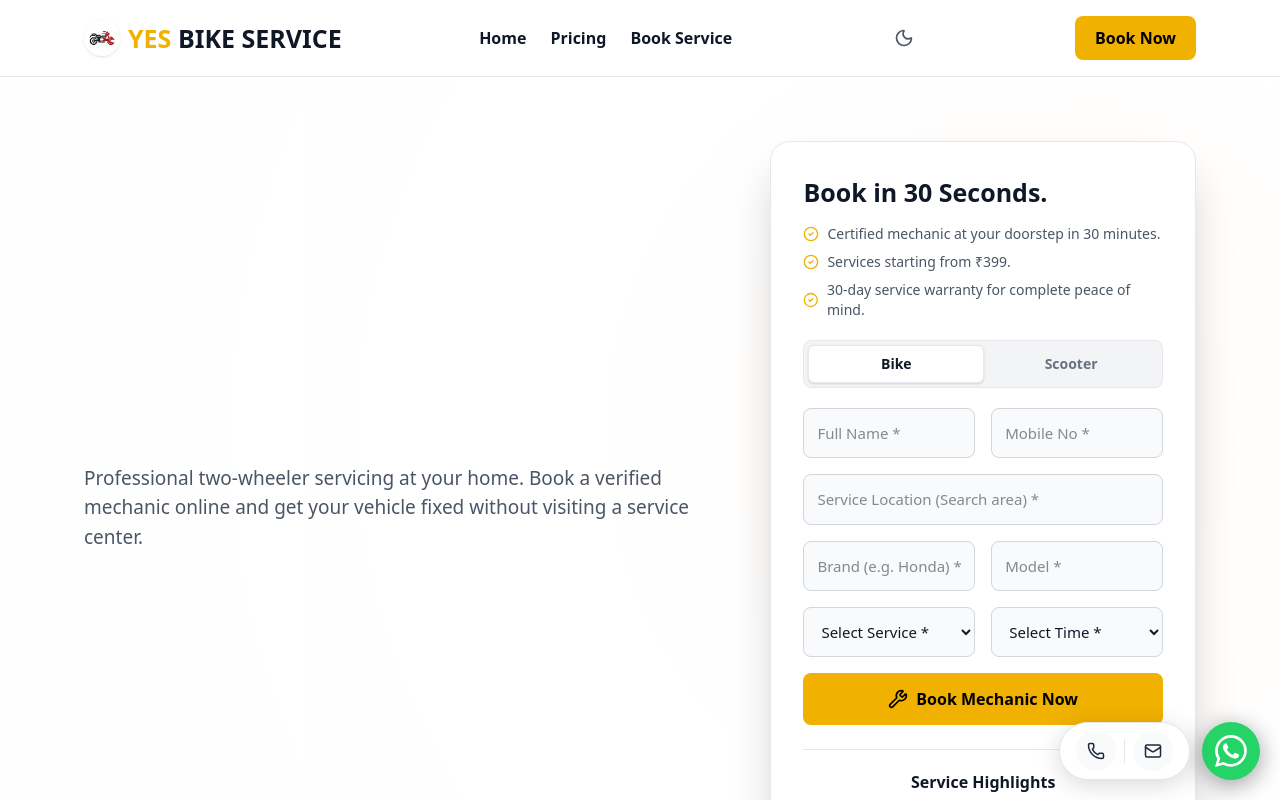
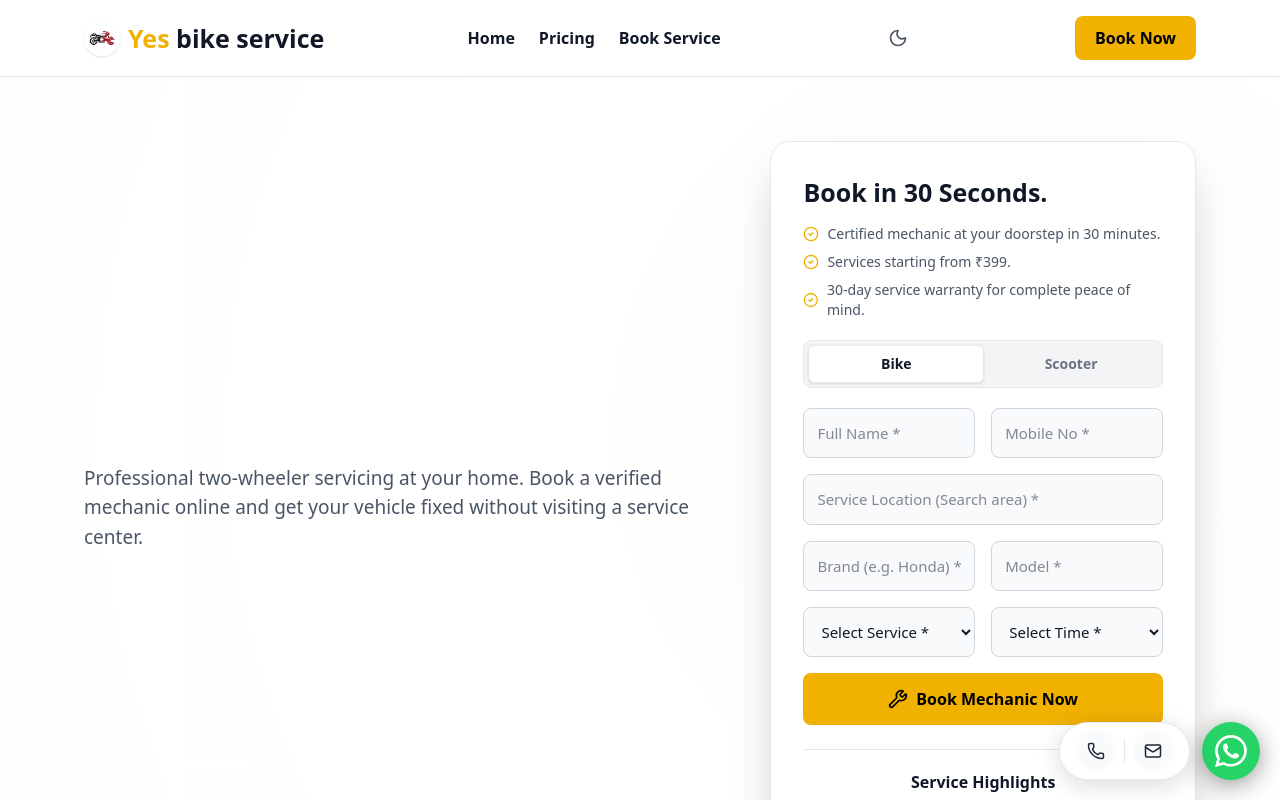
Before and after one commit to bikeservice134-wq/Yes-bike-repair-, a React (Vite) app: page / in a window 1280 px wide. Shown: the top 800 px of the page. Built offline with nearby package versions, Linux system fonts and the light colour scheme.

Commit message:
style: update brand casing to "Yes bike service"

```diff
--- a/index.html
+++ b/index.html
@@ -3,9 +3,9 @@
   <head>
     <meta charset="UTF-8" />
     <meta name="viewport" content="width=device-width, initial-scale=1.0" />
-    <title>Yes Bike Service</title>
+    <title>Yes bike service</title>
     <meta name="description" content="Expert doorstep bike service and mechanic on call." />
-    <meta property="og:title" content="Yes Bike Service" />
+    <meta property="og:title" content="Yes bike service" />
     <meta property="og:description" content="Expert doorstep bike service and mechanic on call." />
     <meta property="og:type" content="website" />
     <meta name="twitter:card" content="summary_large_image" />
--- a/metadata.json
+++ b/metadata.json
@@ -1,5 +1,5 @@
 {
-  "name": "Yes Bike Service",
+  "name": "Yes bike service",
   "description": "Professional doorstep bike repair and service landing page.",
   "requestFramePermissions": [],
   "majorCapabilities": [
--- a/src/App.tsx
+++ b/src/App.tsx
@@ -257,9 +257,9 @@ export default function App() {
       <header className="sticky top-0 z-50 bg-white/95 dark:bg-[#0b0b0b]/95 border-b border-gray-200 dark:border-[#303030] backdrop-blur-md">
         <div className="max-w-6xl mx-auto px-5 py-4 flex items-center justify-between">
           <div className="flex items-center gap-2">
-            <img src={logoUrl} alt="Yes Bike Service Logo" className="w-9 h-9 rounded-full object-cover shadow-sm" referrerPolicy="no-referrer" />
+            <img src={logoUrl} alt="Yes bike service Logo" className="w-9 h-9 rounded-full object-cover shadow-sm" referrerPolicy="no-referrer" />
             <button onClick={() => { setCurrentView('home'); window.scrollTo(0,0); }} className="text-[25px] font-black text-yellow-500 leading-none text-left">
-              YES <span className="text-gray-900 dark:text-white">BIKE SERVICE</span>
+              Yes <span className="text-gray-900 dark:text-white">bike service</span>
             </button>
           </div>
           <nav className="hidden lg:flex gap-6 items-center">
@@ -490,13 +490,13 @@ export default function App() {
         <FadeIn>
           <div className="max-w-6xl mx-auto flex flex-col lg:flex-row items-start gap-12 lg:gap-20">
             <div className="lg:w-1/2">
-              <span className="text-yellow-500 font-black tracking-widest uppercase text-sm mb-3 block">About YES Bike Service</span>
+              <span className="text-yellow-500 font-black tracking-widest uppercase text-sm mb-3 block">About Yes bike service</span>
               <h2 className="text-[36px] md:text-[40px] font-bold mb-6 leading-tight text-gray-900 dark:text-white">
                 Reliable Two-Wheeler Service, <span className="text-yellow-500 dark:text-yellow-400">Right at Your Doorstep</span>
               </h2>
 
               <p className="text-gray-600 dark:text-[#bdbdbd] mb-4 text-[17px] leading-relaxed">
-                At YES Bike Service, we make bike and scooter servicing simple, convenient, and transparent. Our goal is to save riders time by bringing professional two-wheeler service and repair directly to their doorstep.
+                At Yes bike service, we make bike and scooter servicing simple, convenient, and transparent. Our goal is to save riders time by bringing professional two-wheeler service and repair directly to their doorstep.
               </p>
               <p className="text-gray-600 dark:text-[#bdbdbd] mb-10 text-[17px] leading-relaxed">
                 From routine servicing and brake repairs to battery replacement, tyre services, engine work, and emergency assistance, our experienced mechanics are equipped to handle your bike’s needs with care.
@@ -517,7 +517,7 @@ export default function App() {
 
             <div className="lg:w-1/2 w-full mt-8 lg:mt-0">
               <div className="bg-gray-50 dark:bg-[#101010] border border-gray-100 dark:border-[#303030] rounded-3xl p-8 md:p-10 shadow-[0_4px_20px_rgba(0,0,0,0.03)] dark:shadow-none">
-                <h3 className="text-2xl font-bold text-gray-900 dark:text-white mb-8">Why Choose YES Bike Service?</h3>
+                <h3 className="text-2xl font-bold text-gray-900 dark:text-white mb-8">Why Choose Yes bike service?</h3>
                 <ul className="space-y-6">
                   {[
                     { icon: '🔧', title: 'Verified Mechanics', desc: 'Skilled professionals you can trust.' },
@@ -662,7 +662,7 @@ export default function App() {
                 <thead>
                   <tr>
                     <th className="p-4 border-b-2 border-gray-700 text-white font-bold text-lg w-1/4">Feature</th>
-                    <th className="p-4 border-b-2 border-yellow-500 bg-yellow-500/10 text-yellow-500 font-bold text-lg text-center rounded-t-xl w-1/4">YES Bike Service</th>
+                    <th className="p-4 border-b-2 border-yellow-500 bg-yellow-500/10 text-yellow-500 font-bold text-lg text-center rounded-t-xl w-1/4">Yes bike service</th>
                     <th className="p-4 border-b-2 border-gray-700 text-gray-400 font-bold text-lg text-center w-1/4">Local Garage</th>
                     <th className="p-4 border-b-2 border-gray-700 text-gray-400 font-bold text-lg text-center w-1/4">Authorized Center</th>
                   </tr>
@@ -967,14 +967,14 @@ export default function App() {
       <footer className="bg-white dark:bg-[#1d1d1d] py-10 px-5 text-center border-t border-gray-200 dark:border-[#303030]">
         <div className="max-w-6xl mx-auto">
           <div className="flex justify-center items-center gap-2 mb-3">
-            <img src={logoUrl} alt="Yes Bike Service Logo" className="w-9 h-9 rounded-full object-cover shadow-sm" referrerPolicy="no-referrer" />
+            <img src={logoUrl} alt="Yes bike service Logo" className="w-9 h-9 rounded-full object-cover shadow-sm" referrerPolicy="no-referrer" />
             <button onClick={() => { setCurrentView('home'); window.scrollTo(0,0); }} className="text-[25px] font-black text-yellow-500 leading-none">
-              YES <span className="text-gray-900 dark:text-white">BIKE SERVICE</span>
+              Yes <span className="text-gray-900 dark:text-white">bike service</span>
             </button>
           </div>
           <p className="text-gray-500 dark:text-[#bdbdbd] text-[14px]">Professional doorstep two-wheeler repair service.</p>
           <div className="flex justify-center gap-4 mt-4">
-            <button onClick={() => { window.open(`https://api.whatsapp.com/send?text=${encodeURIComponent('Check out YES Bike Service for doorstep two-wheeler repairs! ' + window.location.href)}`, '_blank') }} className="flex items-center gap-2 px-4 py-2 rounded-full bg-[#25d366]/10 text-[#25d366] hover:bg-[#25d366]/20 transition-colors text-sm font-bold">
+            <button onClick={() => { window.open(`https://api.whatsapp.com/send?text=${encodeURIComponent('Check out Yes bike service for doorstep two-wheeler repairs! ' + window.location.href)}`, '_blank') }} className="flex items-center gap-2 px-4 py-2 rounded-full bg-[#25d366]/10 text-[#25d366] hover:bg-[#25d366]/20 transition-colors text-sm font-bold">
               <Share2 className="w-4 h-4" /> WhatsApp
             </button>
             <button onClick={() => { window.open(`https://www.facebook.com/sharer/sharer.php?u=${encodeURIComponent(window.location.href)}`, '_blank') }} className="flex items-center gap-2 px-4 py-2 rounded-full bg-[#1877f2]/10 text-[#1877f2] hover:bg-[#1877f2]/20 transition-colors text-sm font-bold">
@@ -985,7 +985,7 @@ export default function App() {
             <button onClick={() => { setCurrentView('terms'); window.scrollTo(0,0); }} className="text-sm text-gray-500 hover:text-yellow-500 transition-colors">Terms & Conditions</button>
             <button onClick={() => { setCurrentView('privacy'); window.scrollTo(0,0); }} className="text-sm text-gray-500 hover:text-yellow-500 transition-colors">Privacy Policy</button>
           </div>
-          <p className="text-gray-400 dark:text-[#bdbdbd] text-[14px] mt-2.5">© 2026 Yes Bike Service. All Rights Reserved.</p>
+          <p className="text-gray-400 dark:text-[#bdbdbd] text-[14px] mt-2.5">© 2026 Yes bike service. All Rights Reserved.</p>
         </div>
       </footer>
 
--- a/src/PrivacyPolicy.tsx
+++ b/src/PrivacyPolicy.tsx
@@ -11,7 +11,7 @@ export const PrivacyPolicy = () => {
 
           <div className="prose prose-gray dark:prose-invert max-w-none text-gray-700 dark:text-[#ddd] space-y-8">
             <p className="text-[17px] leading-relaxed">
-              At YES BIKE SERVICE, we respect your privacy and are committed to protecting your personal information. This Privacy Policy explains how we collect, use, store, and protect information when you use our website, mobile application, or bike service booking services.
+              At Yes bike service, we respect your privacy and are committed to protecting your personal information. This Privacy Policy explains how we collect, use, store, and protect information when you use our website, mobile application, or bike service booking services.
             </p>
 
             <section>
@@ -127,9 +127,9 @@ export const PrivacyPolicy = () => {
 
             <section>
               <h2 className="text-2xl font-bold text-gray-900 dark:text-white mb-4">13. Contact Us</h2>
-              <p className="mb-4">If you have questions, concerns, or requests regarding this Privacy Policy or your personal information, please contact YES BIKE SERVICE through the contact details provided on our website.</p>
+              <p className="mb-4">If you have questions, concerns, or requests regarding this Privacy Policy or your personal information, please contact Yes bike service through the contact details provided on our website.</p>
               <div className="bg-white dark:bg-[#111] p-6 rounded-2xl border border-gray-200 dark:border-[#333]">
-                <h3 className="font-bold text-lg mb-2 text-gray-900 dark:text-white">YES BIKE SERVICE</h3>
+                <h3 className="font-bold text-lg mb-2 text-gray-900 dark:text-white">Yes bike service</h3>
                 <p className="flex items-center gap-2 mb-2"><span className="text-gray-500">Website:</span> <a href="https://yesbikeservice.in" className="text-yellow-500 hover:underline">yesbikeservice.in</a></p>
                 <p className="flex items-center gap-2"><span className="text-gray-500">Phone:</span> <a href="tel:+917090400617" className="text-yellow-500 hover:underline">7090400617</a></p>
               </div>
--- a/src/TermsAndConditions.tsx
+++ b/src/TermsAndConditions.tsx
@@ -11,12 +11,12 @@ export const TermsAndConditions = () => {
 
           <div className="prose prose-gray dark:prose-invert max-w-none text-gray-700 dark:text-[#ddd] space-y-8">
             <p className="text-[17px] leading-relaxed">
-              Welcome to YES Bike Service. By accessing our website, mobile application, or booking our services, you agree to the following Terms & Conditions. Please read them carefully before making a booking.
+              Welcome to Yes bike service. By accessing our website, mobile application, or booking our services, you agree to the following Terms & Conditions. Please read them carefully before making a booking.
             </p>
 
             <section>
               <h2 className="text-2xl font-bold text-gray-900 dark:text-white mb-4">1. About Our Services</h2>
-              <p className="mb-3">YES Bike Service provides two-wheeler repair and maintenance services, including doorstep bike servicing, scooter servicing, inspection, battery-related services, tyre and puncture services, engine repairs, oil replacement, and other related services.</p>
+              <p className="mb-3">Yes bike service provides two-wheeler repair and maintenance services, including doorstep bike servicing, scooter servicing, inspection, battery-related services, tyre and puncture services, engine repairs, oil replacement, and other related services.</p>
               <p>Service availability may vary depending on your location, vehicle type, mechanic availability, and required service.</p>
             </section>
 
@@ -31,7 +31,7 @@ export const TermsAndConditions = () => {
                 <li>Required service</li>
                 <li>Preferred date and time</li>
               </ul>
-              <p>A booking is considered confirmed only after confirmation from YES Bike Service.</p>
+              <p>A booking is considered confirmed only after confirmation from Yes bike service.</p>
             </section>
 
             <section>
@@ -53,7 +53,7 @@ export const TermsAndConditions = () => {
               <h2 className="text-2xl font-bold text-gray-900 dark:text-white mb-4">4. Inspection & Additional Repairs</h2>
               <p className="mb-3">The initial booking may cover only the selected service/package.</p>
               <p className="mb-3">During inspection, our mechanic may identify additional issues. Any additional repair should be approved by the customer before the work is carried out.</p>
-              <p>YES Bike Service is not responsible for pre-existing vehicle defects that are unrelated to the booked service.</p>
+              <p>Yes bike service is not responsible for pre-existing vehicle defects that are unrelated to the booked service.</p>
             </section>
 
             <section>
@@ -72,7 +72,7 @@ export const TermsAndConditions = () => {
                 <li>Remove valuable personal belongings from the vehicle before service.</li>
                 <li>Make payment for approved services and parts.</li>
               </ul>
-              <p>YES Bike Service is not responsible for personal belongings left inside the vehicle.</p>
+              <p>Yes bike service is not responsible for personal belongings left inside the vehicle.</p>
             </section>
 
             <section>
@@ -90,7 +90,7 @@ export const TermsAndConditions = () => {
             <section>
               <h2 className="text-2xl font-bold text-gray-900 dark:text-white mb-4">9. Payments</h2>
               <p className="mb-3">Customers agree to pay the applicable charges for services and approved parts.</p>
-              <p>Payment methods may include online payment, UPI, card, cash, or other methods made available by YES Bike Service.</p>
+              <p>Payment methods may include online payment, UPI, card, cash, or other methods made available by Yes bike service.</p>
             </section>
 
             <section>
@@ -103,7 +103,7 @@ export const TermsAndConditions = () => {
                 <li>Modification of the vehicle</li>
                 <li>Normal wear and tear</li>
                 <li>Repairs performed by another mechanic or workshop</li>
-                <li>Parts not supplied or installed by YES Bike Service</li>
+                <li>Parts not supplied or installed by Yes bike service</li>
                 <li>Problems unrelated to the original repair</li>
               </ul>
               <p>The applicable warranty period will be communicated on the relevant service/package.</p>
@@ -112,7 +112,7 @@ export const TermsAndConditions = () => {
             <section>
               <h2 className="text-2xl font-bold text-gray-900 dark:text-white mb-4">11. Service Delays</h2>
               <p className="mb-3">Service completion times are estimates and may vary depending on the condition of the vehicle, availability of parts, complexity of repairs, and other circumstances.</p>
-              <p>YES Bike Service shall not be liable for delays caused by circumstances beyond its reasonable control.</p>
+              <p>Yes bike service shall not be liable for delays caused by circumstances beyond its reasonable control.</p>
             </section>
 
             <section>
@@ -123,7 +123,7 @@ export const TermsAndConditions = () => {
 
             <section>
               <h2 className="text-2xl font-bold text-gray-900 dark:text-white mb-4">13. Communications</h2>
-              <p className="mb-3">By making a booking or submitting your contact details, you agree that YES Bike Service may contact you regarding:</p>
+              <p className="mb-3">By making a booking or submitting your contact details, you agree that Yes bike service may contact you regarding:</p>
               <ul className="list-disc pl-5 space-y-2 mb-4 marker:text-yellow-400">
                 <li>Booking confirmations</li>
                 <li>Service updates</li>
@@ -154,13 +154,13 @@ export const TermsAndConditions = () => {
 
             <section>
               <h2 className="text-2xl font-bold text-gray-900 dark:text-white mb-4">16. Limitation of Liability</h2>
-              <p className="mb-3">YES Bike Service will make reasonable efforts to provide professional services. However, to the extent permitted by applicable law, we are not liable for indirect, incidental, consequential, or unforeseeable losses arising from the use of our platform or services.</p>
+              <p className="mb-3">Yes bike service will make reasonable efforts to provide professional services. However, to the extent permitted by applicable law, we are not liable for indirect, incidental, consequential, or unforeseeable losses arising from the use of our platform or services.</p>
               <p>Nothing in these Terms is intended to exclude any liability that cannot legally be excluded under applicable law.</p>
             </section>
 
             <section>
               <h2 className="text-2xl font-bold text-gray-900 dark:text-white mb-4">17. Intellectual Property</h2>
-              <p className="mb-3">All website content, including logos, branding, graphics, text, designs, images, software, and other materials belonging to YES Bike Service are protected by applicable intellectual-property laws.</p>
+              <p className="mb-3">All website content, including logos, branding, graphics, text, designs, images, software, and other materials belonging to Yes bike service are protected by applicable intellectual-property laws.</p>
               <p>You may not reproduce, modify, distribute, or commercially use our content without prior written permission.</p>
             </section>
 
@@ -171,7 +171,7 @@ export const TermsAndConditions = () => {
 
             <section>
               <h2 className="text-2xl font-bold text-gray-900 dark:text-white mb-4">19. Changes to These Terms</h2>
-              <p className="mb-3">YES Bike Service may update these Terms & Conditions from time to time. Updated terms will be published on our website with a revised "Last Updated" date.</p>
+              <p className="mb-3">Yes bike service may update these Terms & Conditions from time to time. Updated terms will be published on our website with a revised "Last Updated" date.</p>
               <p>Your continued use of our services after an update constitutes acceptance of the revised terms, to the extent permitted by law.</p>
             </section>
 
@@ -182,9 +182,9 @@ export const TermsAndConditions = () => {
 
             <section>
               <h2 className="text-2xl font-bold text-gray-900 dark:text-white mb-4">21. Contact Us</h2>
-              <p className="mb-4">For questions, complaints, cancellations, or service-related support, please contact YES Bike Service through the contact details provided on our website or app.</p>
+              <p className="mb-4">For questions, complaints, cancellations, or service-related support, please contact Yes bike service through the contact details provided on our website or app.</p>
               <div className="bg-white dark:bg-[#111] p-6 rounded-2xl border border-gray-200 dark:border-[#333]">
-                <h3 className="font-bold text-lg mb-2 text-gray-900 dark:text-white">YES Bike Service</h3>
+                <h3 className="font-bold text-lg mb-2 text-gray-900 dark:text-white">Yes bike service</h3>
                 <p className="flex items-center gap-2 mb-2"><span className="text-gray-500">Website:</span> <a href="https://yesbikeservice.in" className="text-yellow-500 hover:underline">yesbikeservice.in</a></p>
                 <p className="flex items-center gap-2"><span className="text-gray-500">Phone:</span> <a href="tel:+917090400617" className="text-yellow-500 hover:underline">7090400617</a></p>
               </div>
```
